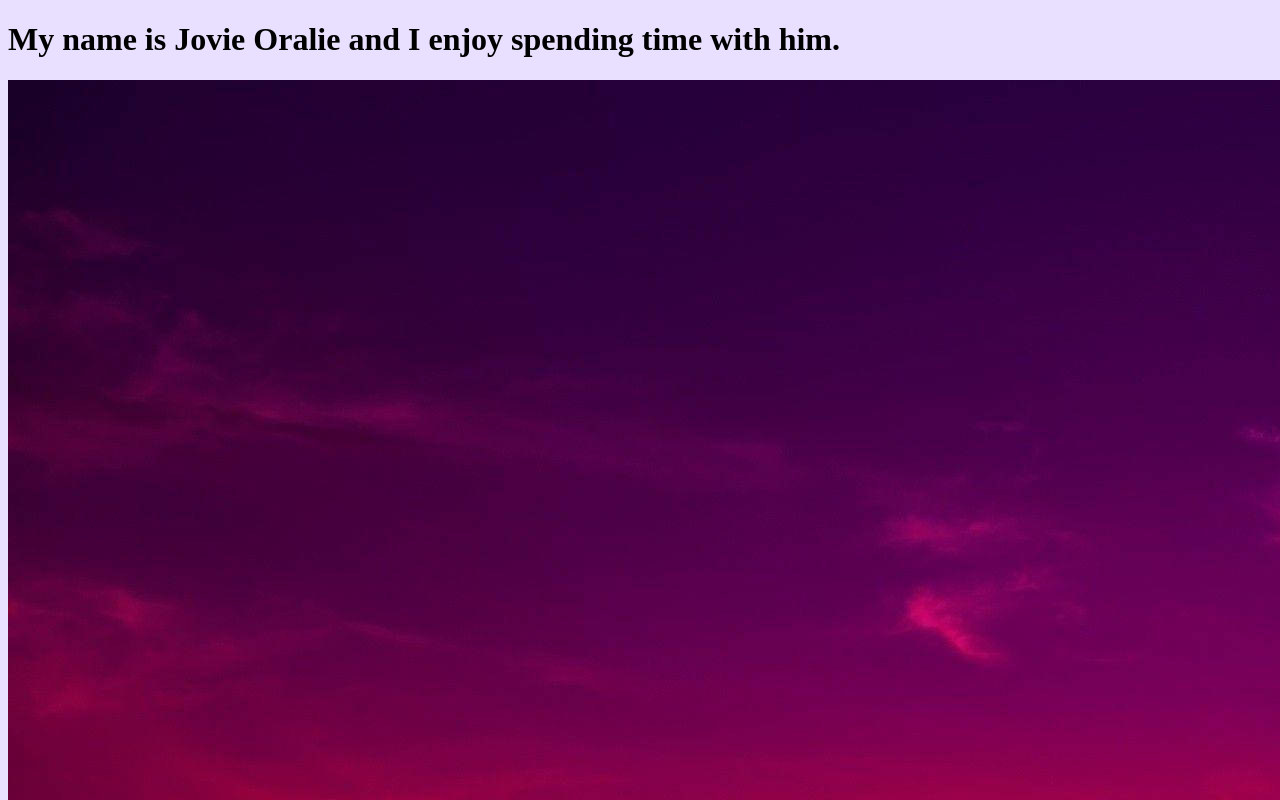
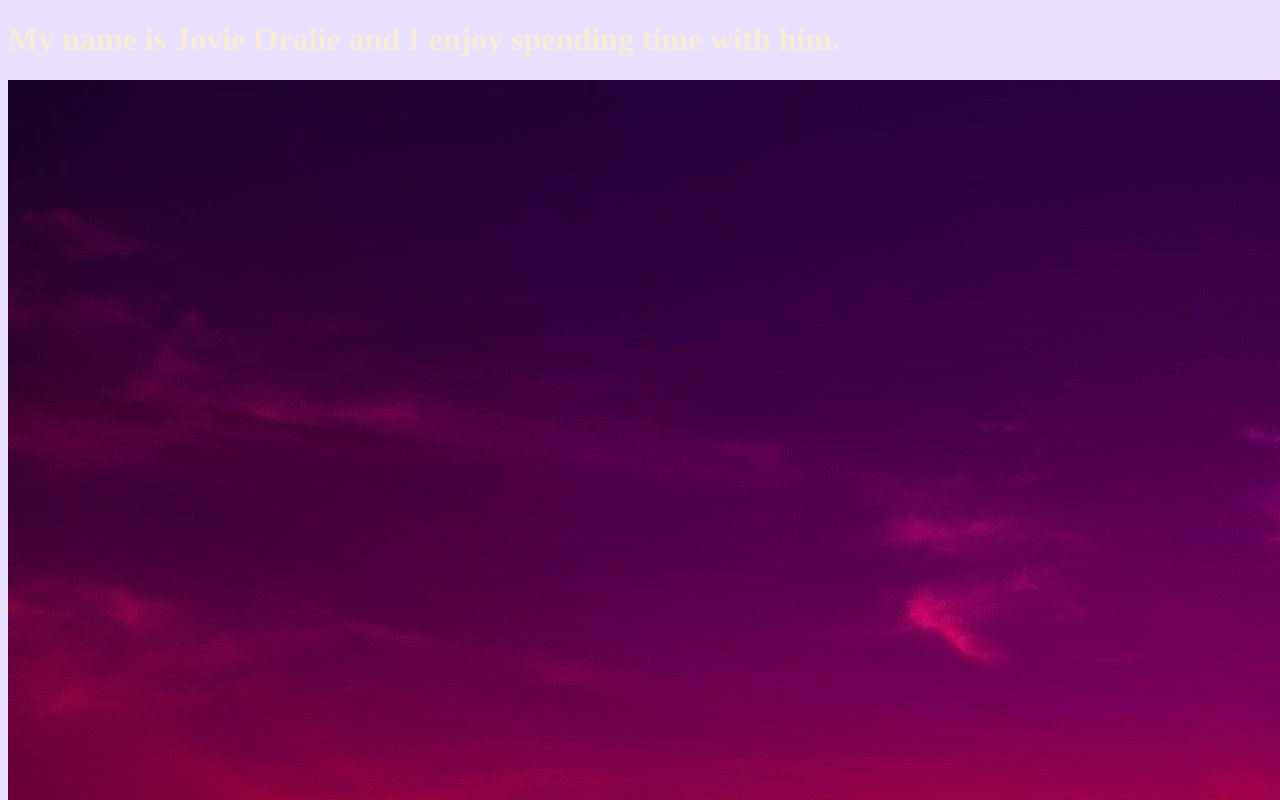
Before and after one commit to ubezzz/allida_sandbox, a plain HTML site: page index.html in a window 1280 px wide. Shown: the top 800 px of the page. Drawn offline with Linux system fonts and the light colour scheme.

Commit message:
I added text color

```diff
--- a/index.html
+++ b/index.html
@@ -1,7 +1,7 @@
 <!DOCTYPE html>
 <html>
     <body style="background-color: rgba(218, 202, 255, 0.589);">
-       <h1>My name is Jovie Oralie and I enjoy spending time with him.</h1>
+       <h1 style="color:antiquewhite" >My name is Jovie Oralie and I enjoy spending time with him.</h1>
        <img src="sunset-aesthetic-pictures.jpg">
     </body>
 </html>
```
